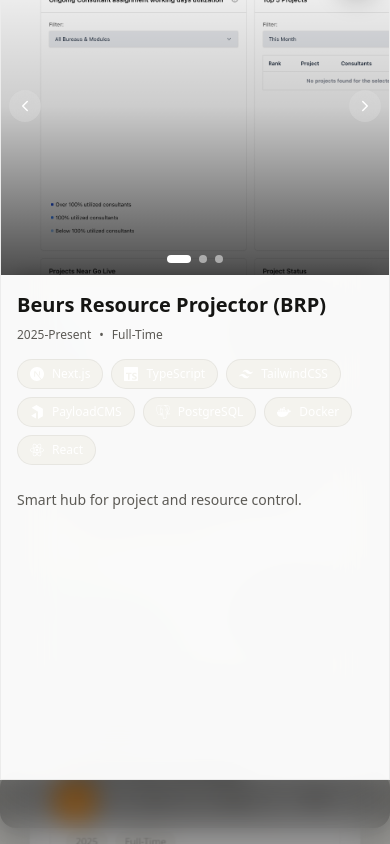
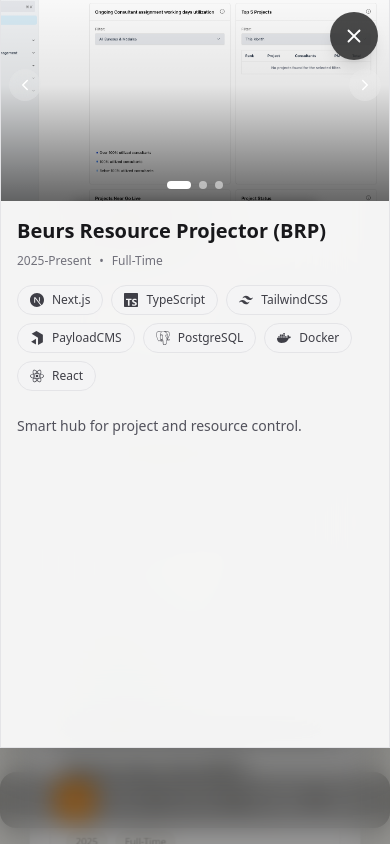
Before and after one commit to MrkGtdl/portfolio-by-mrkgtdl, a Next.js app: page / in a window 390 px wide. Both pictures are taken after a click on the element 195 px from the left and 2756 px from the top of the page. Shown: the part 2334-3178 px from the top of the page. Built offline with nearby package versions, Linux system fonts and the light colour scheme.

Commit message:
fixed bugs in mobile

```diff
--- a/components/ProjectDrawer.tsx
+++ b/components/ProjectDrawer.tsx
@@ -87,6 +87,7 @@
 
               rounded-2xl
 
+              min-h-0
               border border-[color:var(--border)]
 
               bg-[color:var(--bg)]
@@ -238,15 +239,7 @@
                   return (
                     <div
                       key={i}
-                      className="
-                        min-w-full
-
-                        flex
-                        justify-center
-                        items-start
-
-                        p-3 sm:p-6
-                      "
+                      className="min-w-full h-full overflow-y-auto flex justify-center items-start p-3 sm:p-6"
                     >
                       <div
                         className="
--- a/components/ProjectModal.tsx
+++ b/components/ProjectModal.tsx
@@ -67,6 +67,30 @@
     };
   }, [project]);
 
+  useEffect(() => {
+    if (!project) return;
+
+    const handleKeyDown = (e: KeyboardEvent) => {
+      if (e.key === "Escape") onClose();
+
+      if (e.key === "ArrowLeft" && project.image?.length > 1) {
+        setCurrentImage((prev) =>
+          prev === 0 ? project.image.length - 1 : prev - 1,
+        );
+      }
+
+      if (e.key === "ArrowRight" && project.image?.length > 1) {
+        setCurrentImage((prev) =>
+          prev === project.image.length - 1 ? 0 : prev + 1,
+        );
+      }
+    };
+
+    window.addEventListener("keydown", handleKeyDown);
+
+    return () => window.removeEventListener("keydown", handleKeyDown);
+  }, [project, onClose]);
+
   return (
     <AnimatePresence>
       {project && (
@@ -86,12 +110,29 @@
               fixed inset-0 z-[9999]
               flex items-end sm:items-center justify-center
               p-0 sm:p-4
-              translate-y-8 sm:translate-y-0
             "
             initial={{ opacity: 0 }}
             animate={{ opacity: 1 }}
             exit={{ opacity: 0 }}
           >
+            <button
+              aria-label="Close modal"
+              onClick={onClose}
+              className="
+                absolute
+                top-3 sm:top-4
+                right-3 sm:right-4
+                z-50
+                h-12 w-12
+                flex items-center justify-center
+                rounded-full
+                bg-black/70 text-white
+                backdrop-blur-md
+                shadow-lg
+              "
+            >
+              <X size={22} />
+            </button>
             {/* MODAL */}
             <motion.div
               className="
@@ -101,65 +142,57 @@
                 sm:min-h-[80vh] sm:max-h-[92vh]
                 rounded-none sm:rounded-3xl
                 overflow-hidden
-                backdrop-blur-xl
+                pt-16 sm:pt-0
+                backdrop-blur-2xl
                 shadow-2xl
                 flex flex-col
+
+                bg-white/90
+                dark:bg-zinc-900/90
+
+                border
+                border-zinc-200
+                dark:border-zinc-800
+
+                transition-colors duration-300
               "
-              style={{
-                background:
-                  "color-mix(in srgb, var(--surface) 95%, transparent)",
-                border: "1px solid var(--border)",
-              }}
               initial={{ scale: 0.96, opacity: 0 }}
               animate={{ scale: 1, opacity: 1 }}
               exit={{ scale: 0.96, opacity: 0 }}
             >
-              {/* CLOSE */}
-              <button
-                onClick={onClose}
-                className="
-                  absolute top-3 right-3 sm:top-4 sm:right-4
-                  h-10 w-10 sm:h-11 sm:w-11
-                  flex items-center justify-center
-                  rounded-full
-                  transition-all duration-200
-                  z-[60]
-                  hover:scale-105 active:scale-95
-                  backdrop-blur-md
-                    dark:bg-black/60
-                dark:text-white
-                dark:border-white/10
-                "
-                style={{
-                  background: "rgba(255,255,255,0.85)",
-                  color: "#111",
-                  border: "1px solid rgba(0,0,0,0.1)",
-                  boxShadow: "0 10px 25px rgba(0,0,0,0.25)",
-                }}
-              >
-                <X size={20} className="opacity-90" />
-              </button>
-
               {/* IMAGE */}
-              <div className="relative shrink-0 h-[40vh] sm:h-[55%] overflow-hidden">
+              <div className="relative flex-[0.45] sm:flex-[0.55] overflow-hidden">
                 {project.image?.length > 0 && (
                   <AnimatePresence mode="wait">
                     <motion.img
+                      draggable={false}
                       key={currentImage}
                       src={project.image[currentImage]}
                       className="h-full w-full object-cover"
-                      initial={{ opacity: 0, x: 20 }}
-                      animate={{ opacity: 1, x: 0 }}
-                      exit={{ opacity: 0, x: -20 }}
+                      initial={{ opacity: 0, scale: 1.03 }}
+                      animate={{ opacity: 1, scale: 1 }}
+                      exit={{ opacity: 0, scale: 0.98 }}
+                      transition={{ duration: 0.25 }}
                     />
                   </AnimatePresence>
                 )}
 
-                <div className="absolute inset-0 bg-gradient-to-t from-black/70 via-black/20 to-transparent" />
+                <div
+                  className="
+                    absolute inset-0
+                    bg-gradient-to-t
+                    from-black/60
+                    via-black/10
+                    to-transparent
+                    dark:from-black/80
+                    dark:via-black/30
+                  "
+                />
 
                 {/* PREV */}
                 {project.image?.length > 1 && (
                   <button
+                    aria-label="Previous image"
                     onClick={() =>
                       setCurrentImage(
                         currentImage === 0
@@ -174,10 +207,10 @@
                       flex items-center justify-center
                       text-white
                       backdrop-blur-md
+                      bg-white/15
+                      hover:bg-white/25
+                      transition-colors
                     "
-                    style={{
-                      background: "rgba(255,255,255,0.15)",
-                    }}
                   >
                     <ChevronLeft size={18} />
                   </button>
@@ -186,6 +219,7 @@
                 {/* NEXT */}
                 {project.image?.length > 1 && (
                   <button
+                    aria-label="Next image"
                     onClick={() =>
                       setCurrentImage(
                         currentImage === project.image.length - 1
@@ -200,10 +234,10 @@
                       flex items-center justify-center
                       text-white
                       backdrop-blur-md
+                      bg-white/15
+                      hover:bg-white/25
+                      transition-colors
                     "
-                    style={{
-                      background: "rgba(255,255,255,0.15)",
-                    }}
                   >
                     <ChevronRight size={18} />
                   </button>
@@ -230,15 +264,26 @@
               {/* CONTENT */}
               <div className="flex-1 overflow-y-auto p-4 sm:p-8">
                 <h2
-                  className="text-xl sm:text-3xl font-bold"
-                  style={{ color: "var(--text)" }}
+                  className="
+                    text-xl sm:text-3xl
+                    font-bold
+                    text-zinc-900
+                    dark:text-white
+                    transition-colors duration-300
+                  "
                 >
                   {project.title}
                 </h2>
 
                 <div
-                  className="mt-2 text-xs sm:text-sm flex gap-2"
-                  style={{ color: "var(--muted)" }}
+                  className="
+                    mt-2
+                    text-xs sm:text-sm
+                    flex gap-2
+                    text-zinc-500
+                    dark:text-zinc-400
+                    transition-colors duration-300
+                  "
                 >
                   <span>{project.date}</span>
                   <span>•</span>
@@ -250,11 +295,25 @@
                   {project.stack?.map((tech) => (
                     <div
                       key={tech}
-                      className="flex items-center gap-2 px-3 py-1.5 text-xs rounded-full border"
-                      style={{
-                        background: "var(--bg)",
-                        borderColor: "var(--border)",
-                      }}
+                      className="
+                        flex items-center gap-2
+                        px-3 py-1.5
+                        text-xs
+                        rounded-full
+                        border
+
+                        transition-all duration-200
+
+                        bg-zinc-100
+                        border-zinc-200
+                        text-zinc-700
+                        hover:bg-zinc-200
+
+                        dark:bg-zinc-800
+                        dark:border-zinc-700
+                        dark:text-zinc-200
+                        dark:hover:bg-zinc-700
+                      "
                     >
                       {stackIcons[tech]}
                       {tech}
@@ -263,8 +322,14 @@
                 </div>
 
                 <p
-                  className="mt-6 text-sm sm:text-base leading-relaxed"
-                  style={{ color: "var(--muted)" }}
+                  className="
+                    mt-6
+                    text-sm sm:text-base
+                    leading-relaxed
+                    text-zinc-600
+                    dark:text-zinc-300
+                    transition-colors duration-300
+                  "
                 >
                   {project.description}
                 </p>
@@ -274,8 +339,17 @@
                     <a
                       href={project.liveUrl}
                       target="_blank"
-                      className="inline-flex items-center gap-2 px-4 py-2 rounded-xl text-white"
-                      style={{ background: "var(--accent)" }}
+                      rel="noopener noreferrer"
+                      className="
+                        inline-flex items-center gap-2
+                        px-4 py-2
+                        rounded-xl
+                        text-white
+                        bg-blue-600
+                        hover:bg-blue-700
+                        transition-all duration-200
+                        hover:scale-[1.02]
+                      "
                     >
                       <ExternalLink size={16} />
                       View Live
```
